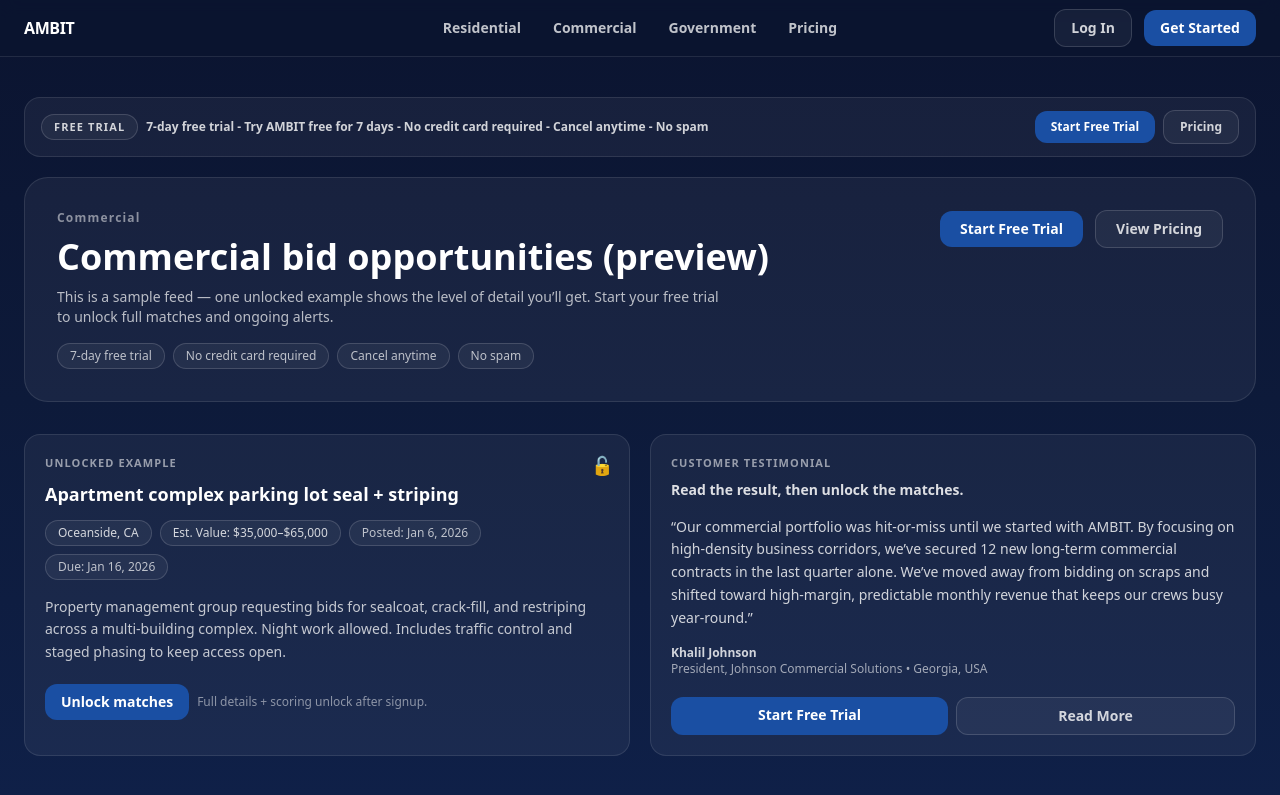
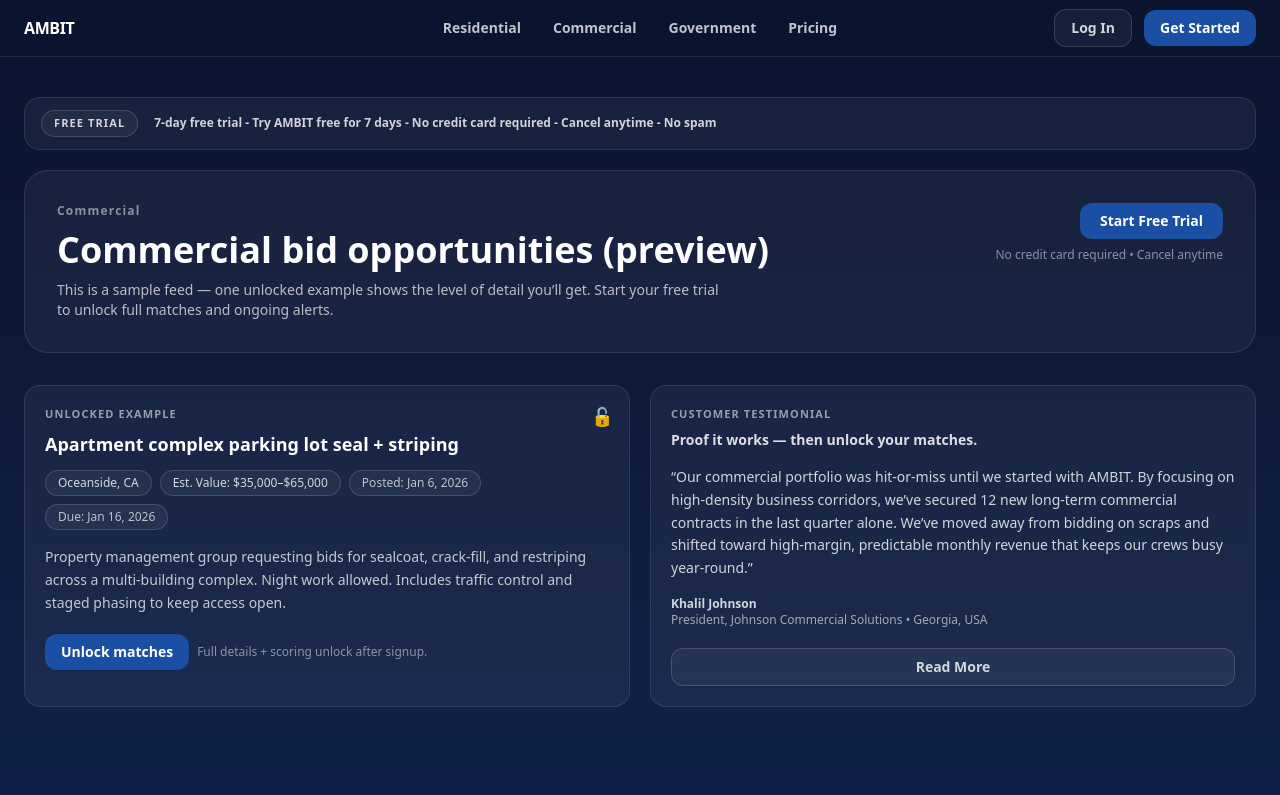
Before and after one commit to seansevrix/ambit, a Next.js app: page /preview/commercial in a window 1280 px wide. Shown: the top 795 px of the page. Built offline with nearby package versions, Linux system fonts and the light colour scheme.

Commit message:
Clean preview CTAs (single Start Free Trial)

```diff
--- a/app/preview/[segment]/page.tsx
+++ b/app/preview/[segment]/page.tsx
@@ -11,7 +11,8 @@
   if (segment === "residential") {
     return {
       headline: "Residential opportunities (preview)",
-      sub: "This is a sample feed — one unlocked example shows the level of detail you’ll get. Start your free trial to unlock full matches and ongoing alerts.",
+      sub:
+        "This is a sample feed — one unlocked example shows the level of detail you’ll get. Start your free trial to unlock full matches and ongoing alerts.",
       unlocked: {
         title: "Kitchen remodel + tile install (Homeowner request)",
         location: "San Diego, CA",
@@ -27,7 +28,8 @@
   if (segment === "commercial") {
     return {
       headline: "Commercial bid opportunities (preview)",
-      sub: "This is a sample feed — one unlocked example shows the level of detail you’ll get. Start your free trial to unlock full matches and ongoing alerts.",
+      sub:
+        "This is a sample feed — one unlocked example shows the level of detail you’ll get. Start your free trial to unlock full matches and ongoing alerts.",
       unlocked: {
         title: "Apartment complex parking lot seal + striping",
         location: "Oceanside, CA",
@@ -43,7 +45,8 @@
   // government
   return {
     headline: "Government contract matches (preview)",
-    sub: "This is a sample feed — one unlocked example shows the level of detail you’ll get. Start your free trial to unlock scoring, summaries, and ongoing alerts.",
+    sub:
+      "This is a sample feed — one unlocked example shows the level of detail you’ll get. Start your free trial to unlock scoring, summaries, and ongoing alerts.",
     unlocked: {
       title: "HVAC preventative maintenance services",
       location: "Camp Pendleton, CA",
@@ -104,91 +107,52 @@
   const segmentKey = seg as Segment;
   const data = getPreviewData(segmentKey);
 
-  // default (lowest friction)
   const startSingleHref = "/get-started?plan=single";
-
   const t = TESTIMONIALS_BY_SEGMENT[segmentKey];
 
   return (
     <div className="mx-auto w-full max-w-7xl">
-      {/* Trial banner */}
+      {/* Banner (info-only) */}
       <div className="mb-5 rounded-2xl border border-white/10 bg-white/5 px-4 py-3">
-        <div className="flex flex-col gap-2 md:flex-row md:items-center md:justify-between">
-          <div className="flex items-center gap-2">
-            <span className="inline-flex items-center rounded-full border border-white/15 bg-white/5 px-3 py-1 text-[11px] font-semibold tracking-widest text-white/80">
+        <div className="flex flex-col gap-2 md:flex-row md:items-center">
+          <span className="inline-flex w-fit items-center rounded-full border border-white/15 bg-white/5 px-3 py-1 text-[11px] font-semibold tracking-widest text-white/80">
             FREE TRIAL
           </span>
-            <div className="text-xs font-semibold text-white/80">{TRIAL_BANNER_TEXT}</div>
-          </div>
-
-          <div className="flex items-center gap-2">
-            <Link
-              href={startSingleHref}
-              className="rounded-xl bg-[#1A4FA3] px-4 py-2 text-xs font-semibold text-white hover:bg-[#15428B]"
-            >
-              Start Free Trial
-            </Link>
-            <Link
-              href="/pricing"
-              className="rounded-xl border border-white/15 bg-white/5 px-4 py-2 text-xs font-semibold text-white/80 hover:bg-white/10 hover:text-white"
-            >
-              Pricing
-            </Link>
+          <div className="text-xs font-semibold text-white/80 md:ml-2">
+            {TRIAL_BANNER_TEXT}
           </div>
         </div>
       </div>
 
-      {/* Header */}
+      {/* Hero */}
       <div className="rounded-3xl border border-white/10 bg-white/5 p-8">
-        <div className="flex flex-col gap-3 md:flex-row md:items-start md:justify-between">
+        <div className="flex flex-col gap-4 md:flex-row md:items-start md:justify-between">
           <div>
             <div className="text-xs font-semibold tracking-widest text-white/50">
               {titleCase(segmentKey)}
             </div>
-
             <h1 className="mt-2 text-3xl font-bold leading-tight text-white md:text-4xl">
               {data.headline}
             </h1>
-
             <p className="mt-2 max-w-2xl text-sm text-white/70">{data.sub}</p>
-
-            {/* Secondary banner line (tight + clean) */}
-            <div className="mt-4 inline-flex flex-wrap items-center gap-2 text-xs text-white/70">
-              <span className="rounded-full border border-white/15 bg-white/5 px-3 py-1">
-                7-day free trial
-              </span>
-              <span className="rounded-full border border-white/15 bg-white/5 px-3 py-1">
-                No credit card required
-              </span>
-              <span className="rounded-full border border-white/15 bg-white/5 px-3 py-1">
-                Cancel anytime
-              </span>
-              <span className="rounded-full border border-white/15 bg-white/5 px-3 py-1">
-                No spam
-              </span>
-            </div>
           </div>
 
-          <div className="flex flex-col items-stretch gap-3 md:items-end">
-            <div className="flex items-center gap-3">
+          {/* ONE primary CTA */}
+          <div className="flex flex-col items-stretch gap-2 md:items-end">
             <Link
               href={startSingleHref}
               className="rounded-xl bg-[#1A4FA3] px-5 py-2 text-sm font-semibold text-white hover:bg-[#15428B]"
             >
               Start Free Trial
             </Link>
-              <Link
-                href="/pricing"
-                className="rounded-xl border border-white/15 bg-white/5 px-5 py-2 text-sm font-semibold text-white/80 hover:bg-white/10 hover:text-white"
-              >
-                View Pricing
-              </Link>
+            <div className="text-xs text-white/50">
+              No credit card required • Cancel anytime
             </div>
           </div>
         </div>
       </div>
 
-      {/* ✅ Side-by-side (equal width) */}
+      {/* ✅ Side-by-side */}
       <div className="mt-8 grid gap-5 md:grid-cols-2">
         {/* Unlocked example */}
         <div className="relative rounded-2xl border border-white/10 bg-white/5 p-5">
@@ -197,7 +161,6 @@
           <div className="text-[11px] font-semibold tracking-widest text-white/55">
             UNLOCKED EXAMPLE
           </div>
-
           <div className="mt-2 text-lg font-bold text-white">{data.unlocked.title}</div>
 
           <div className="mt-3 flex flex-wrap gap-2 text-xs">
@@ -232,14 +195,14 @@
           </div>
         </div>
 
-        {/* Testimonial (same size as unlocked) */}
+        {/* Testimonial (no Start Free Trial here) */}
         <div className="rounded-2xl border border-white/10 bg-white/5 p-5">
           <div className="text-[11px] font-semibold tracking-widest text-white/55">
             CUSTOMER TESTIMONIAL
           </div>
 
           <div className="mt-2 text-sm font-semibold text-white/85">
-            Read the result, then unlock the matches.
+            Proof it works — then unlock your matches.
           </div>
 
           <p className="mt-4 text-sm leading-relaxed text-white/80">“{t.quote}”</p>
@@ -251,16 +214,10 @@
             </div>
           </div>
 
-          <div className="mt-5 flex flex-col gap-2 sm:flex-row">
-            <Link
-              href={startSingleHref}
-              className="flex-1 rounded-xl bg-[#1A4FA3] px-4 py-2 text-center text-sm font-semibold text-white hover:bg-[#15428B]"
-            >
-              Start Free Trial
-            </Link>
+          <div className="mt-5">
             <Link
               href="/testimonials"
-              className="flex-1 rounded-xl border border-white/15 bg-white/5 px-4 py-2 text-center text-sm font-semibold text-white/80 hover:bg-white/10 hover:text-white"
+              className="block rounded-xl border border-white/15 bg-white/5 px-4 py-2 text-center text-sm font-semibold text-white/80 hover:bg-white/10 hover:text-white"
             >
               Read More
             </Link>
```
Lines whose indentation alone changed are shown as unchanged.
